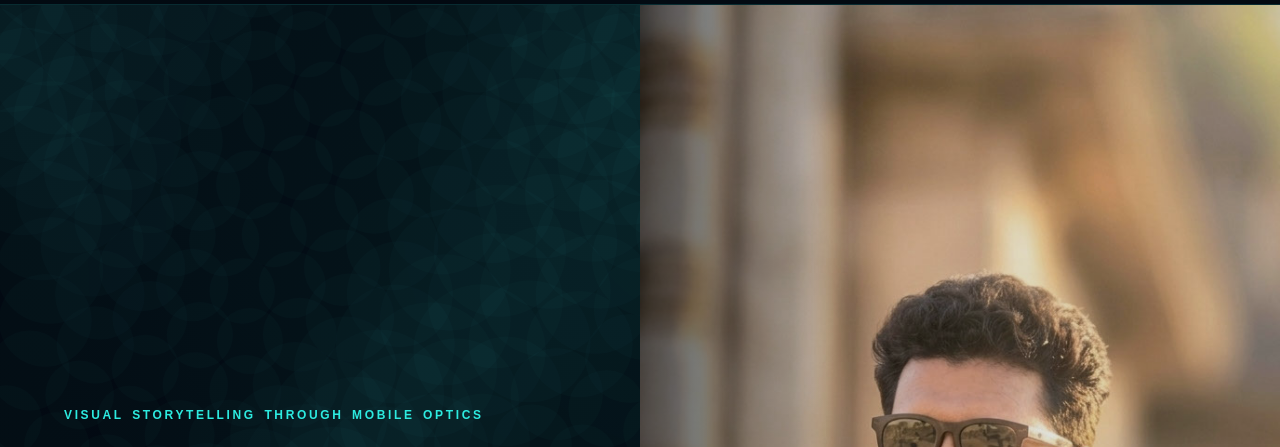
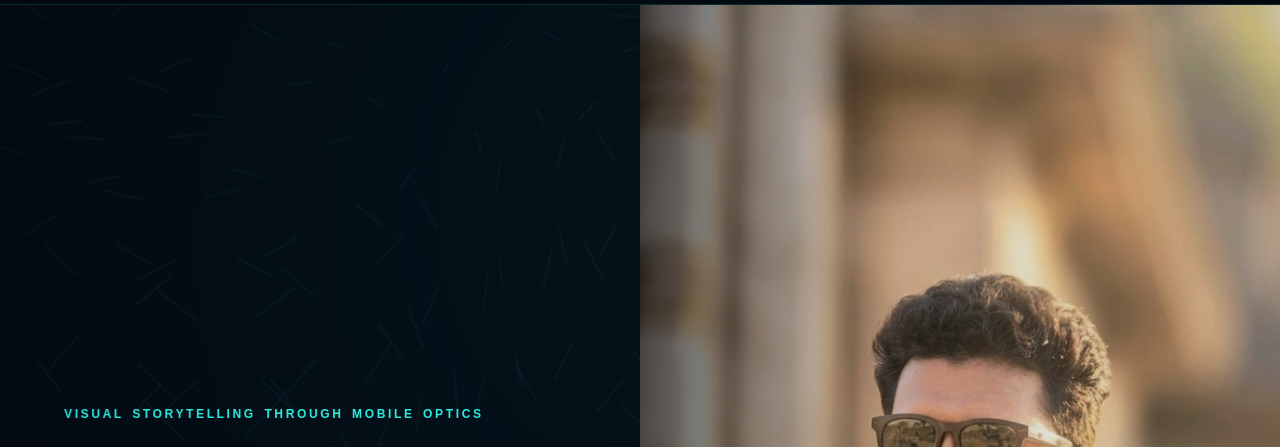
Before and after one commit to Raksab769/Phonetography, a plain HTML site: page index.html in a window 1280 px wide. Shown: the part 59-506 px from the top of the page. Drawn offline with Linux system fonts and the light colour scheme; no server answers; a web font is replaced by a local one.

Commit message:
Refactor water caustics simulation and comments
Updated comments and variable names for clarity. Adjusted caustics generation parameters for smoother visual effects.

```diff
--- a/index.html
+++ b/index.html
@@ -23,7 +23,7 @@
       --border:                rgba(45, 235, 224, 0.15);
       --text-on-accent:        #0e0e0e;
       --text-display-accent:   #2debe0;
-      --surface-strong:        rgba(3, 9, 17, 0.98); /* Solid mobile menu background */
+      --surface-strong:        rgba(3, 9, 17, 0.98);
       --hero-glow:             #2debe0;
 
       --text-xs:       0.75rem;
@@ -59,7 +59,7 @@
       position: relative;
     }
 
-    /* Full-screen Water Caustics & Mouse Ripple Canvas */
+    /* Full-screen Realistic Water Caustics & Refraction Canvas */
     #water-canvas {
       position: fixed;
       top: 0;
@@ -74,6 +74,20 @@
     section {
       transform-style: preserve-3d;
       perspective: 1000px;
+      position: relative;
+      z-index: 2;
+    }
+
+    /* Floating Webpage Liquid Buoyancy Simulation */
+    @keyframes pageWaterDrift {
+      0%   { transform: translate3d(0, 0, 0) rotateX(0deg) rotateY(0deg); }
+      33%  { transform: translate3d(0, -6px, 0) rotateX(0.2deg) rotateY(-0.3deg); }
+      66%  { transform: translate3d(0, 4px, 0) rotateX(-0.15deg) rotateY(0.2deg); }
+      100% { transform: translate3d(0, 0, 0) rotateX(0deg) rotateY(0deg); }
+    }
+
+    .hero-content, .about-content, .philosophy-text, .services-header, .upload-widget-card, .portfolio-grid {
+      animation: pageWaterDrift 14s ease-in-out infinite;
       position: relative;
       z-index: 2;
     }
@@ -829,7 +843,7 @@
 </head>
 <body>
 
-  <!-- Background Water Caustics & Mouse Ripple Engine Canvas -->
+  <!-- Background Realistic Water Caustics & Refraction Canvas -->
   <canvas id="water-canvas"></canvas>
 
   <!-- Navigation -->
@@ -1233,7 +1247,7 @@
   <script src="https://www.gstatic.com/firebasejs/10.8.0/firebase-firestore-compat.js"></script>
   <script src="https://www.gstatic.com/firebasejs/10.8.0/firebase-auth-compat.js"></script>
 
-  <!-- Real Water Theme & Mouse Ripple Simulation Engine -->
+  <!-- Realistic Water Caustics & Mouse Ripple Simulation Engine -->
   <script>
     (function initWaterThemeAndRipples() {
       const canvas = document.getElementById('water-canvas');
@@ -1270,47 +1284,48 @@
         }
       });
 
-      // Generate soft caustics grid
-      const gridSize = 50;
+      // Generate soft caustics grid (smooth flowing light beams, NO circles)
+      const gridSize = 60;
       for (let x = 0; x < width + gridSize; x += gridSize) {
         for (let y = 0; y < height + gridSize; y += gridSize) {
-          caustics.push({ x, y, ox: x, oy: y, size: gridSize });
+          caustics.push({ x, y, ox: x, oy: y });
         }
       }
 
       let time = 0;
       function renderWaterTheme() {
-        time += 0.01;
+        time += 0.012;
         ctx.clearRect(0, 0, width, height);
 
-        // 1. Photorealistic Light Caustics shimmer
+        // 1. Organic, Fluid Caustic Light Streaks (No harsh shapes)
         ctx.save();
-        ctx.fillStyle = 'rgba(45, 235, 224, 0.018)';
+        ctx.strokeStyle = 'rgba(45, 235, 224, 0.035)';
+        ctx.lineWidth = 2.5;
         ctx.globalCompositeOperation = 'color-dodge';
 
         for (let i = 0; i < caustics.length; i++) {
           const c = caustics[i];
-          const pulse = Math.sin(time * 1.5 + (c.ox * 0.01) + (c.oy * 0.008));
-          c.x = c.ox + Math.sin(time + c.oy * 0.01) * 50;
-          c.y = c.oy + Math.cos(time + c.ox * 0.01) * 50;
+          const waveX = c.ox + Math.sin(time + c.oy * 0.008) * 80;
+          const waveY = c.oy + Math.cos(time + c.ox * 0.008) * 80;
 
           ctx.beginPath();
-          ctx.arc(c.x, c.y, c.size * (1 + pulse * 0.35), 0, Math.PI * 2);
-          ctx.fill();
+          ctx.moveTo(waveX, waveY);
+          ctx.lineTo(waveX + Math.sin(time * 2 + c.ox) * 40, waveY + Math.cos(time * 2 + c.oy) * 40);
+          ctx.stroke();
         }
         ctx.restore();
 
-        // 2. Deep Water Haze Gradient
+        // 2. Deep Water Immersion Haze Gradient
         const grad = ctx.createRadialGradient(
-          width * 0.5 + Math.sin(time * 0.5) * 100,
-          height * 0.3 + Math.cos(time * 0.4) * 80,
-          50,
+          width * 0.5 + Math.sin(time * 0.4) * 120,
+          height * 0.3 + Math.cos(time * 0.3) * 100,
+          80,
           width * 0.5,
           height * 0.5,
-          Math.max(width, height) * 0.85
+          Math.max(width, height) * 0.9
         );
-        grad.addColorStop(0, 'rgba(45, 235, 224, 0.03)');
-        grad.addColorStop(0.5, 'rgba(10, 30, 50, 0.06)');
+        grad.addColorStop(0, 'rgba(45, 235, 224, 0.04)');
+        grad.addColorStop(0.5, 'rgba(10, 32, 54, 0.07)');
         grad.addColorStop(1, 'rgba(3, 9, 17, 0)');
         ctx.fillStyle = grad;
         ctx.fillRect(0, 0, width, height);
```
